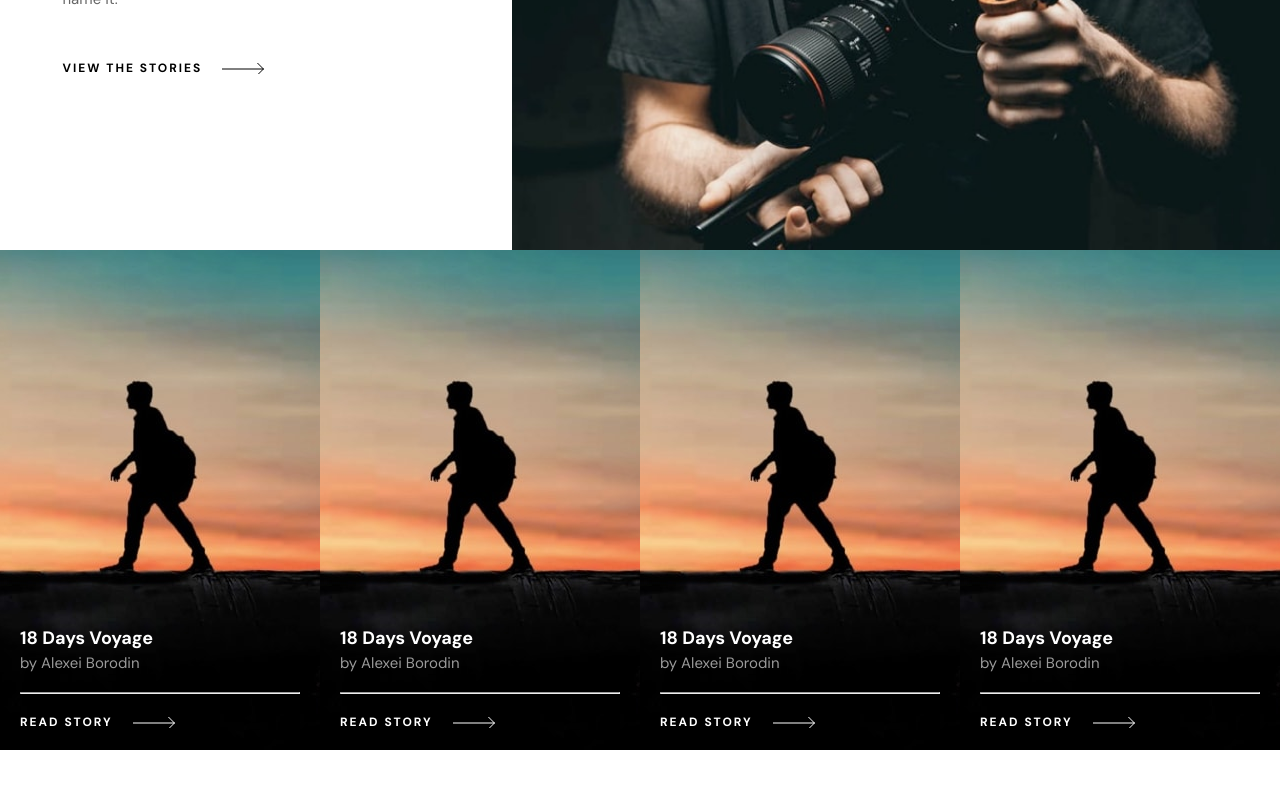
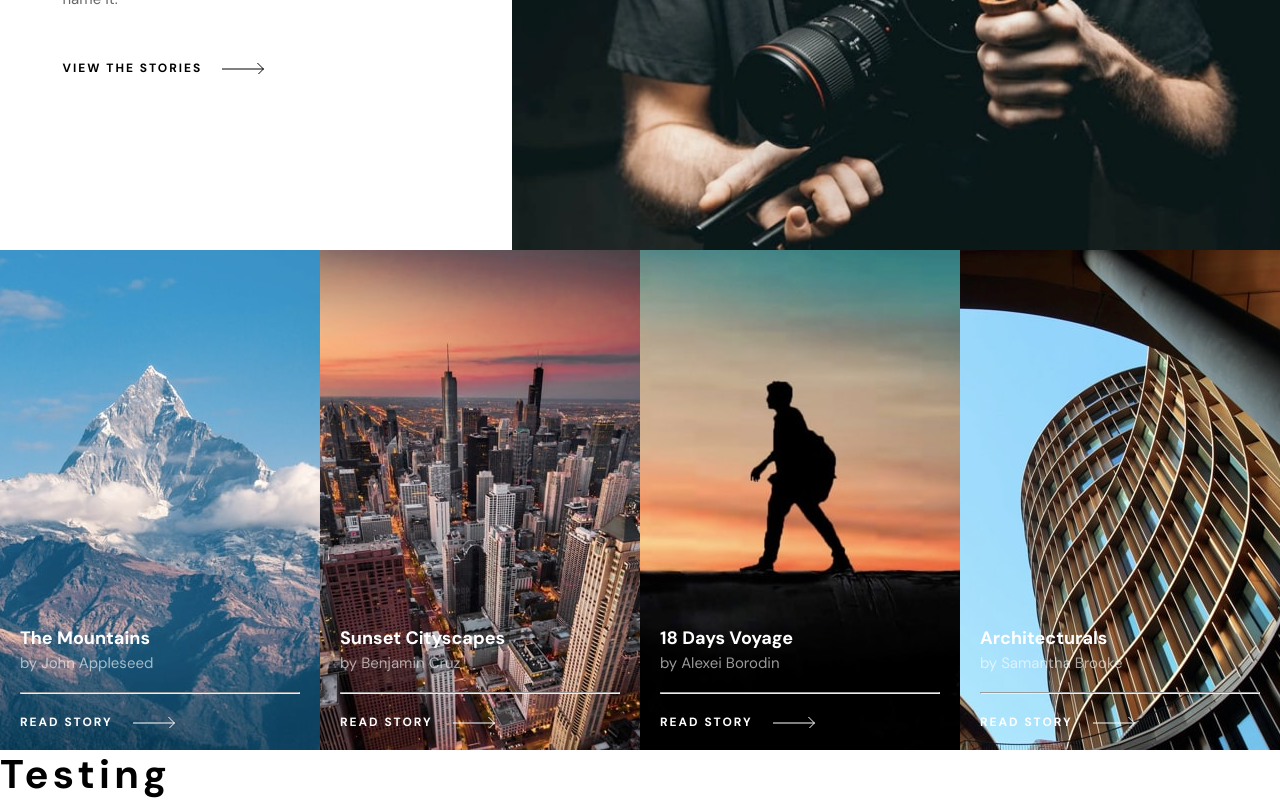
Before and after one commit to AntonCC/photosnap, a React (Create React App) app: page / in a window 1280 px wide. Shown: the part 1712-2512 px from the top of the page. Before the commit the page ends 2462 px from the top, so only its background shows below. Built offline with nearby package versions, Linux system fonts and the light colour scheme.

Commit message:
worked on cards, added gems

```diff
--- a/src/components/card/card.jsx
+++ b/src/components/card/card.jsx
@@ -1,13 +1,13 @@
-import React from 'react'
+import React, { useEffect } from 'react'
 import './card.scss'
 import Button from '../button/button'
-import Test from '../../assets/stories/desktop/calm-waters.jpg'
+// import Test from '../../assets/stories/desktop/calm-waters.jpg'
 
-const Card = () => {
+const Card = ({ title, author, img }) => {
   return (
-    <div className='card'>
-      <h3>18 Days Voyage</h3>
-      <p>by Alexei Borodin</p>
+    <div className='card' style={{ background: `url(${img}) no-repeat center/cover` }}>
+      <h3>{ title }</h3>
+      <p>by { author }</p>
       <hr/>
       <Button>
         <h4>Read Story</h4>
--- a/src/components/card/card.scss
+++ b/src/components/card/card.scss
@@ -1,8 +1,6 @@
 .card {
   height: 50rem;
   width: 100%;
-  // background: lightblue;
-  background: url('../../assets/stories/desktop/18-days-voyage.jpg') no-repeat center/cover;
   color: #fff;
   display: flex;
   flex-direction: column;
--- /dev/null
+++ b/src/components/gems/gems.jsx
@@ -0,0 +1,12 @@
+import React from 'react'
+import './gems.scss'
+
+const Gems = ({ children }) => {
+  return (
+    <div className='gems'>
+      {children}
+    </div>
+  )
+}
+
+export default Gems;
--- a/src/pages/home/home.jsx
+++ b/src/pages/home/home.jsx
@@ -2,7 +2,8 @@ import React from 'react'
 import Banner from '../../components/banner/banner'
 import Cards from '../../components/cards/cards'
 import Card from '../../components/card/card'
-import { bannerInfo } from './homeInfo'
+import Gems from '../../components/gems/gems'
+import { bannerInfo, cardInfo } from './homeInfo'
 
 const Home = () => {
   return (
@@ -13,11 +14,15 @@ const Home = () => {
         ))
       }
       <Cards>
-        <Card />
-        <Card />
-        <Card />
-        <Card />
+        {
+          cardInfo.map(info => (
+            <Card {...info} />
+          ))
+        }
       </Cards>
+      <Gems>
+        <h1>Testing</h1>
+      </Gems>
     </div>
   )
 }
--- a/src/pages/home/homeInfo.jsx
+++ b/src/pages/home/homeInfo.jsx
@@ -1,6 +1,12 @@
+// banner imgs
 import Man from '../../assets/home/desktop/create-and-share.jpg'
 import Laptop from '../../assets/home/desktop/beautiful-stories.jpg'
 import Design from '../../assets/home/desktop/designed-for-everyone.jpg'
+// card imgs
+import Mountain from '../../assets/stories/desktop/mountains.jpg'
+import City from '../../assets/stories/desktop/cityscapes.jpg'
+import Days from '../../assets/stories/desktop/18-days-voyage.jpg'
+import Architecture from '../../assets/stories/desktop/architecturals.jpg'
 
 export const bannerInfo = [
   {
@@ -25,3 +31,26 @@ export const bannerInfo = [
     bgWhite: true
   }
 ]
+
+export const cardInfo = [
+  {
+    title: 'The Mountains',
+    author: 'John Appleseed',
+    img: Mountain
+  },
+  {
+    title: 'Sunset Cityscapes',
+    author: 'Benjamin Cruz',
+    img: City
+  },
+  {
+    title: '18 Days Voyage',
+    author: 'Alexei Borodin',
+    img: Days
+  },
+  {
+    title: 'Architecturals',
+    author: 'Samantha Brooke',
+    img: Architecture
+  },
+]
```
Also changed, not shown: src/components/gems/gems.scss (added), 1 other file (tests, documents, lock files or other folders).
